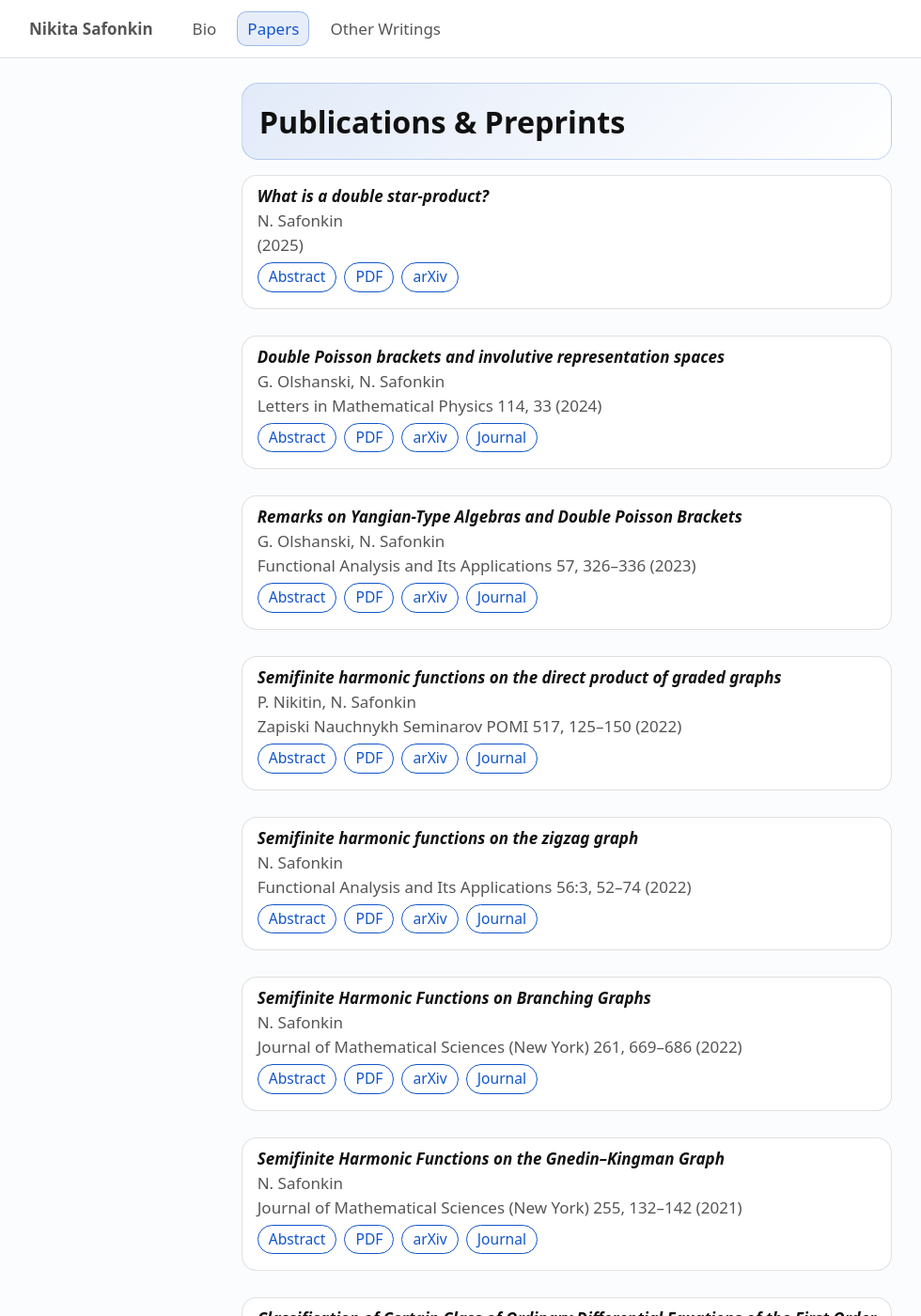
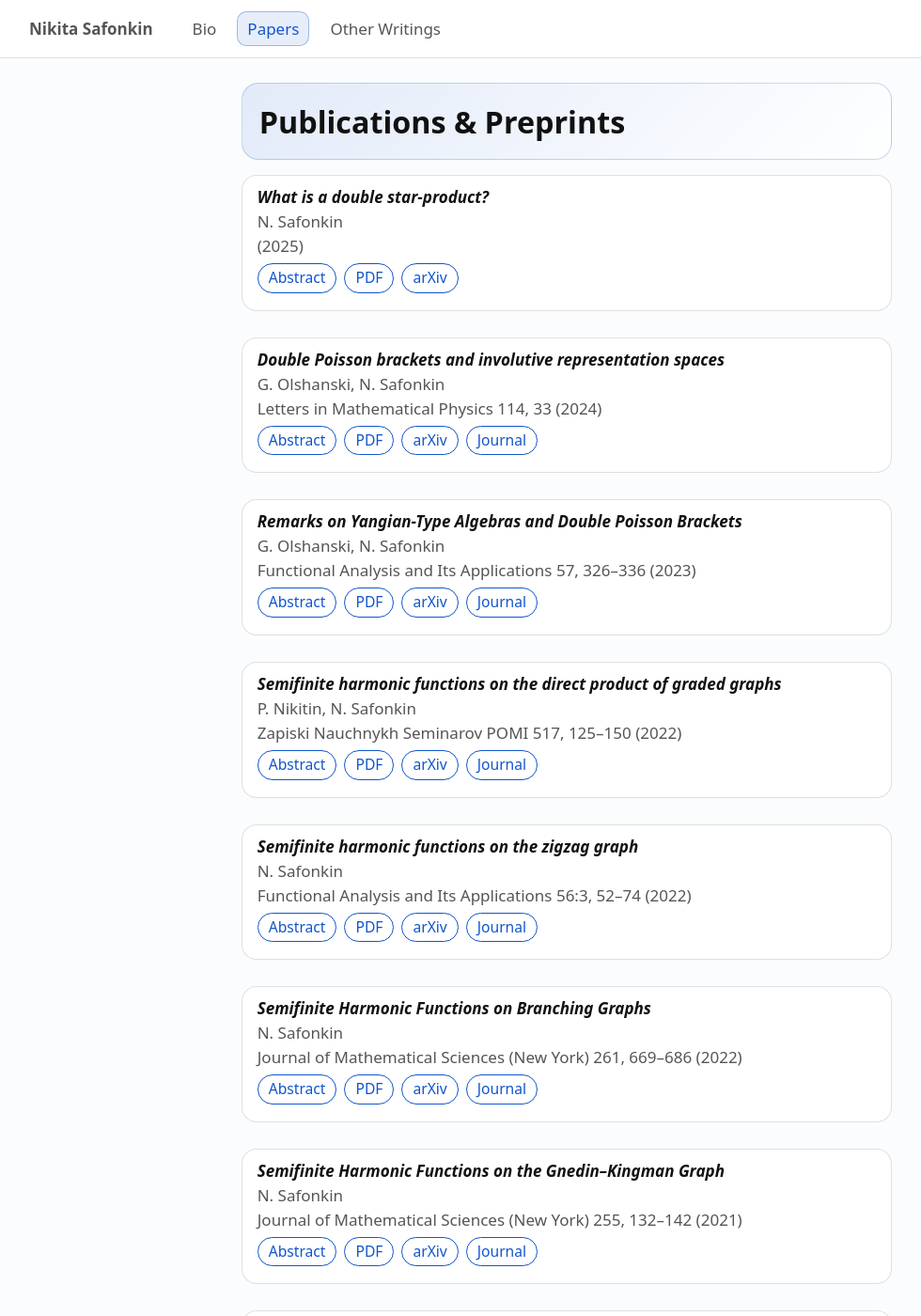
Before and after one commit to n-safonkin/n-safonkin.github.io, a Jekyll site: the page built from papers.html, in a window 1280 px wide and 1400 px high. Shown: the whole window at 94% size, without its empty margins (37-1017 px from the left). Built offline with Jekyll 4.4.1, drawn with Linux system fonts in a browser that asks for light colours.

Commit message:
Update papers.css

```diff
--- a/assets/papers.css
+++ b/assets/papers.css
@@ -75,29 +75,29 @@
   margin: 16px 0 0;
   display: grid;
   gap: 14px;
-  justify-items: center; /* NEW: center the boxes */
+  justify-items: center;
 }
 
-/* Paper box: centered + ~30% shorter */
+/* Paper box: centered + slightly taller (+10%) */
 li.paperitem{
   background: var(--card);
   border: 1px solid var(--border);
   border-radius: 16px;
 
-  width: min(900px, 100%); /* NEW: narrower than page, centered */
-  padding: 10px 16px;      /* NEW: ~30% less vertical padding */
+  width: min(900px, 100%);
+  padding: 11px 16px; /* was 10px 16px */
 }
 
 .paper-title{ font-weight: 750; }
-.paper-authors{ margin-top: 3px; color: var(--muted); } /* slightly tighter */
-.paper-venue{ margin-top: 3px; color: var(--muted); }   /* slightly tighter */
+.paper-authors{ margin-top: 3px; color: var(--muted); }
+.paper-venue{ margin-top: 3px; color: var(--muted); }
 
 .paper-links{
   display: flex;
   gap: 8px;
   flex-wrap: wrap;
-  margin-top: 7px;     /* tighter */
-  margin-bottom: 7px;  /* tighter */
+  margin-top: 7px;
+  margin-bottom: 7px;
 }
 
 .pill{
@@ -123,7 +123,7 @@
 }
 
 .abstract{
-  margin-top: 7px; /* tighter */
+  margin-top: 7px;
   border-left: 3px solid var(--accent);
   padding-left: 12px;
 }
```
